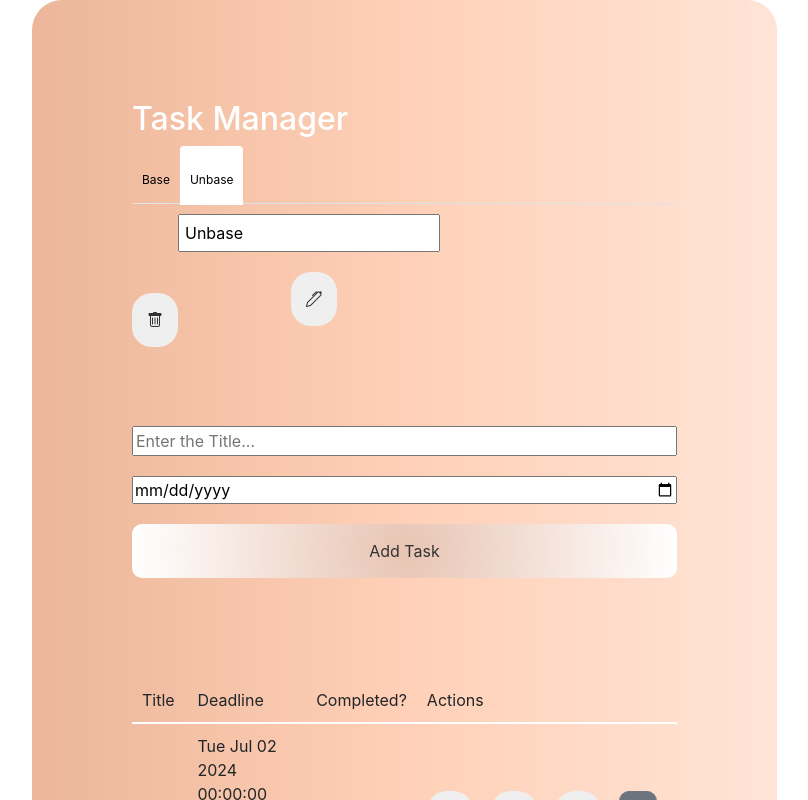
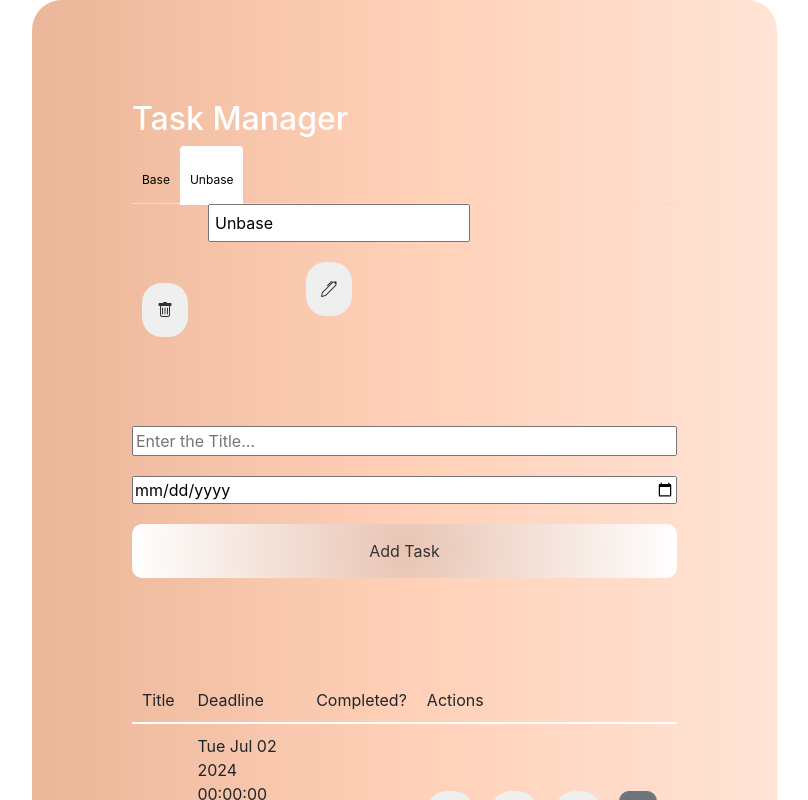
Before and after one commit to felifau/todolistfrontend, a Vue app: page / in a window 1280 px wide. Shown: the top 800 px of the page, without its empty margins (0-808 px from the left). Built offline with nearby package versions, Linux system fonts and the light colour scheme; no server answers.

Commit message:
add Task Change Title Button (3)

```diff
--- a/src/App.vue
+++ b/src/App.vue
@@ -17,13 +17,17 @@
 
       <div class="tab-content">
         <div v-for="(list, index) in lists" :key="list.id" v-show="index === activeTab">
-          <div style="margin-top: 10px; display: flex; align-items: center;">
-            <DefaultButton @click="deleteList(list.id)" title="Deletes the list, all tasks will be reassigned to the Main list">
+
+          <div class="action-buttons">
+            <DefaultButton @click="deleteList(list.id)"
+                           title="Deletes the list, all tasks will be reassigned to the Main list"
+                           style="margin-left: 10px;">
               <i class="bi bi-trash"></i>
             </DefaultButton>
+
             <form @submit.prevent="updateList(list)" style="display: flex; align-items: center;">
               <input type="text" v-model="list.title" placeholder="Enter new List Title..."
-                     style="margin-right: 10px; padding: 5px; font-size: 1em; flex: 1;" />
+                     style="margin-left: 10px; padding: 5px; font-size: 1em;" />
               <DefaultButton type="submit">
                 <i class="bi bi-pen"></i>
               </DefaultButton>
@@ -267,6 +271,8 @@ td {
 
 .action-buttons {
   display: flex;
-  gap: 0.5rem;
+  justify-content: flex-start;
+  align-items: center;
+  margin-bottom: 10px;
 }
 </style>
```
